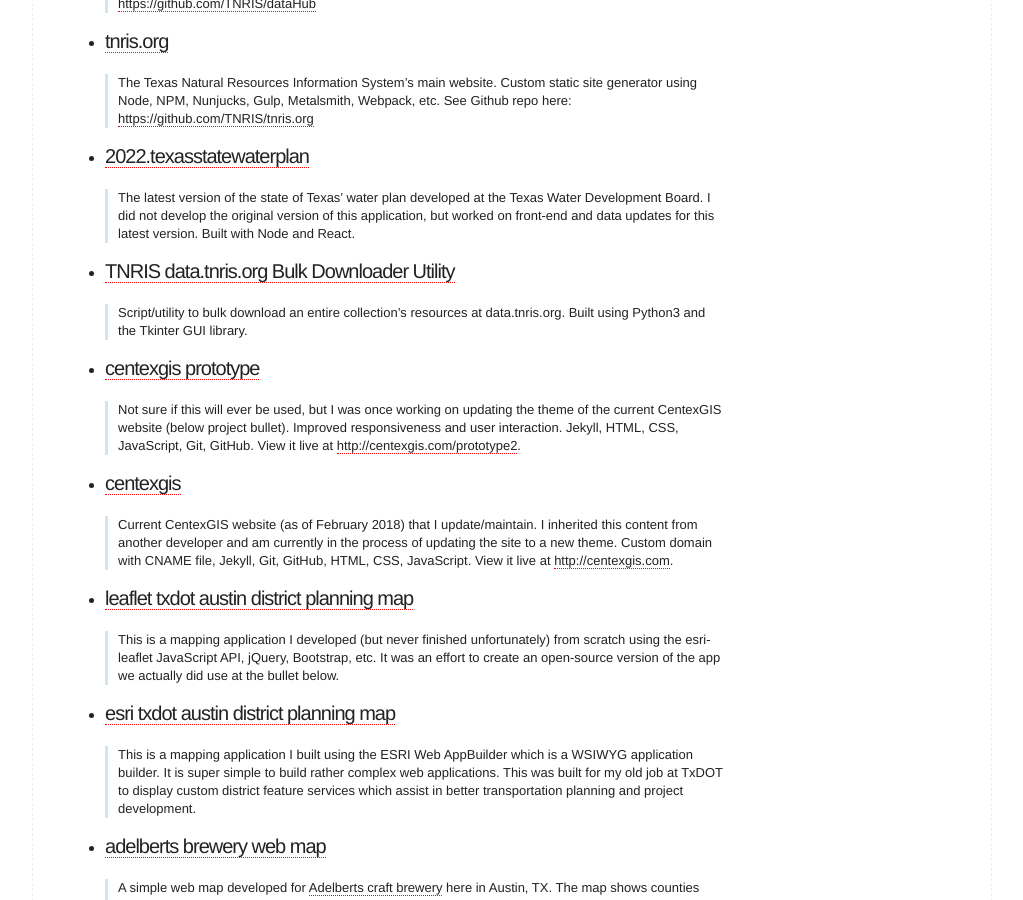
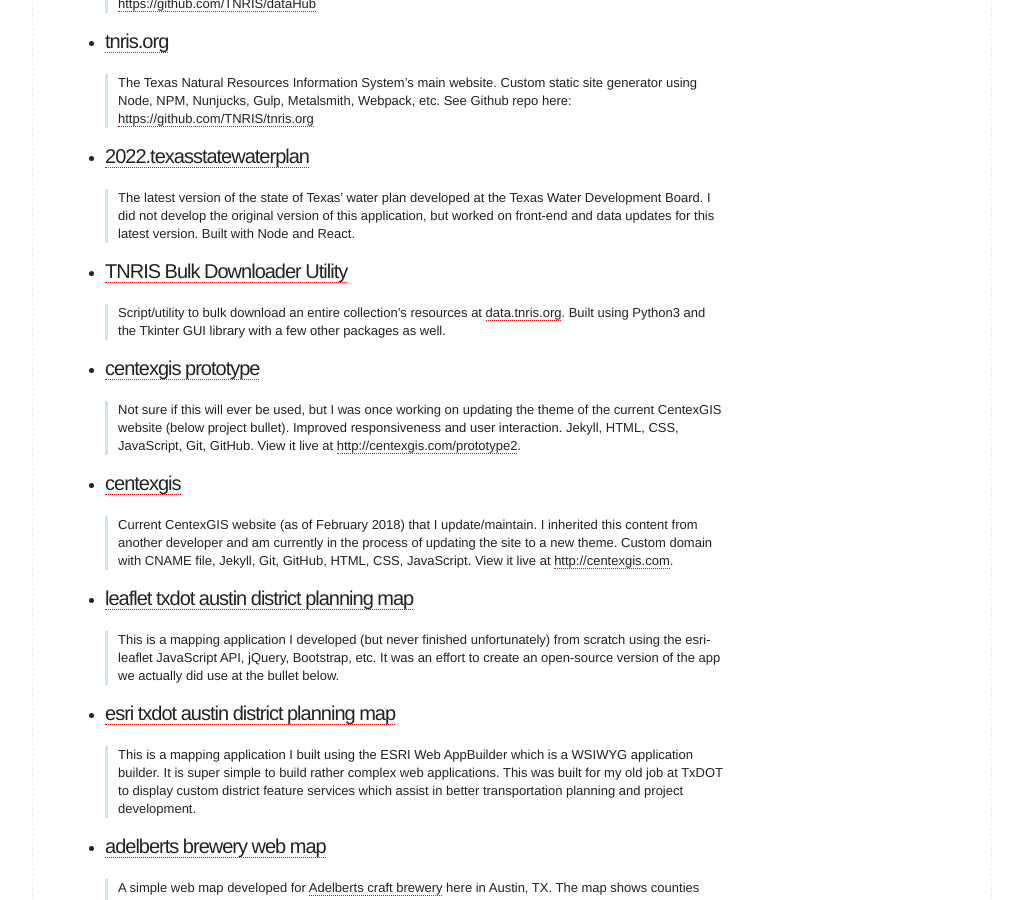
Before and after one commit to jwhaney/jwhaney.github.io, a Jekyll site: the page built from projects.md, in a window 1280 px wide and 900 px high, scrolled down 457 px. Shown: the whole window, without its empty margins (128-1151 px from the left). Built offline with Jekyll 4.4.1, drawn with Linux system fonts in a browser that asks for light colours.

Commit message:
update project

```diff
--- a/projects.md
+++ b/projects.md
@@ -18,8 +18,8 @@
 - ### [2022.texasstatewaterplan](https://2022.texasstatewaterplan.org/)
 > The latest version of the state of Texas' water plan developed at the Texas Water Development Board. I did not develop the original version of this application, but worked on front-end and data updates for this latest version. Built with Node and React.
 
-- ### [TNRIS data.tnris.org Bulk Downloader Utility](https://github.com/jwhaney/bulk-downloader)
-> Script/utility to bulk download an entire collection's resources at data.tnris.org. Built using Python3 and the Tkinter GUI library.
+- ### [TNRIS Bulk Downloader Utility](https://github.com/jwhaney/bulk-downloader)
+> Script/utility to bulk download an entire collection's resources at [data.tnris.org](https://data.tnris.org). Built using Python3 and the Tkinter GUI library with a few other packages as well.
 
 - ### [centexgis prototype](https://github.com/centexgis/prototype2)
 > Not sure if this will ever be used, but I was once working on updating the theme of the current CentexGIS website (below project bullet). Improved responsiveness and user interaction. Jekyll, HTML, CSS, JavaScript, Git, GitHub. View it live at [http://centexgis.com/prototype2](http://centexgis.com/prototype2).
```
